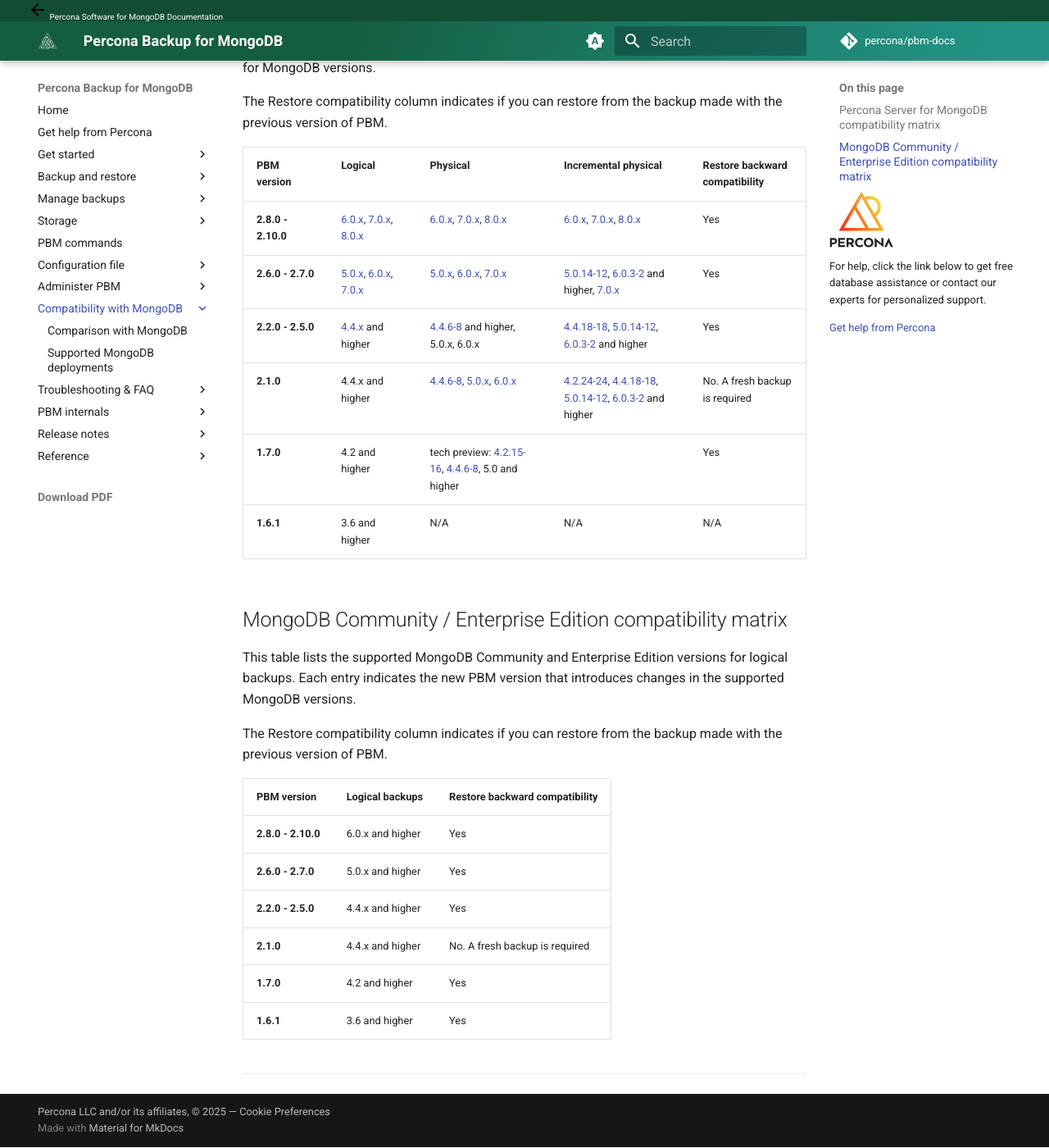
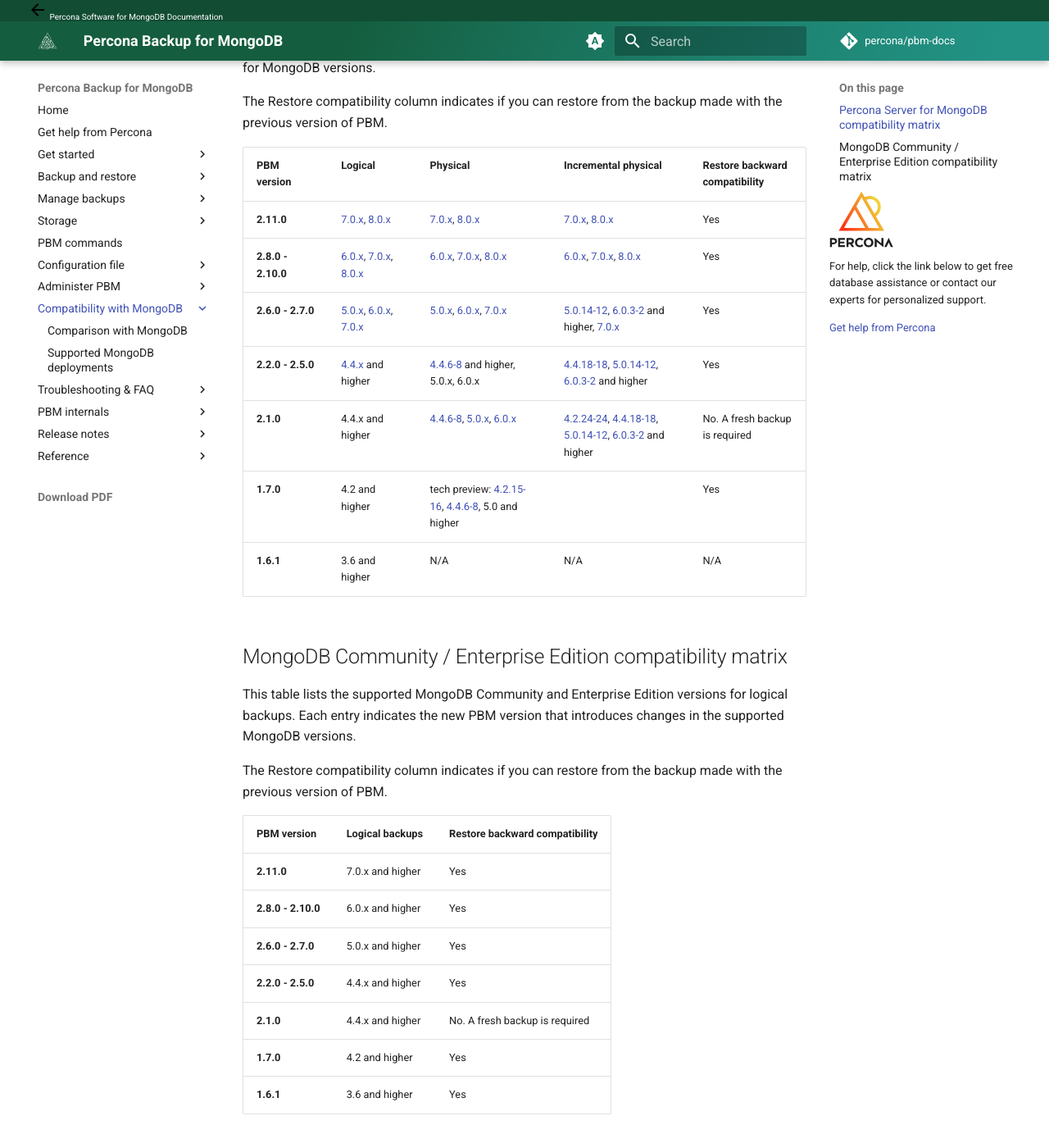
Before and after one commit to percona/pbm-docs, an MkDocs documentation site: the page built from docs/details/versions.md, in a window 1280 px wide and 1400 px high, scrolled down 652 px. Shown: the whole window at 82% size. Built offline with MkDocs 1.6.1 and Material for MkDocs 9.7.7, drawn with Linux system fonts in a browser that asks for light colours; nearby versions of some CDN libraries; comment, search, counter and statistics services are not loaded.

```diff
--- a/docs/details/versions.md
+++ b/docs/details/versions.md
@@ -21,6 +21,7 @@ The Restore compatibility column indicates if you can restore from the backup ma
 
 | PBM version | Logical | Physical |Incremental physical | Restore backward compatibility|
 | ----------- |---------|----------|---------------------|---------------------|
+| **2.11.0** | [7.0.x], [8.0.x] | [7.0.x], [8.0.x] | [7.0.x], [8.0.x] | Yes |
 | **2.8.0 - 2.10.0**  | [6.0.x], [7.0.x], [8.0.x] | [6.0.x], [7.0.x], [8.0.x] | [6.0.x], [7.0.x], [8.0.x] | Yes |
 | **2.6.0 - 2.7.0** | [5.0.x], [6.0.x], [7.0.x] | [5.0.x], [6.0.x], [7.0.x] | [5.0.14-12], [6.0.3-2] and higher, [7.0.x] | Yes |
 | **2.2.0 - 2.5.0** | [4.4.x] and higher| [4.4.6-8] and higher, 5.0.x, 6.0.x| [4.4.18-18], [5.0.14-12], [6.0.3-2] and higher| Yes |
@@ -36,6 +37,7 @@ The Restore compatibility column indicates if you can restore from the backup ma
 
 | PBM version | Logical backups | Restore backward compatibility|
 | ----------- |-----------------| ----------------------------- |
+| **2.11.0** | 7.0.x and higher | Yes |
 | **2.8.0 - 2.10.0**  | 6.0.x and higher | Yes |
 | **2.6.0 - 2.7.0** | 5.0.x and higher | Yes |
 | **2.2.0 - 2.5.0** | 4.4.x and higher | Yes |
```
Also changed, not shown: docs/release-notes/2.11.0.md (+4 -0 lines).
